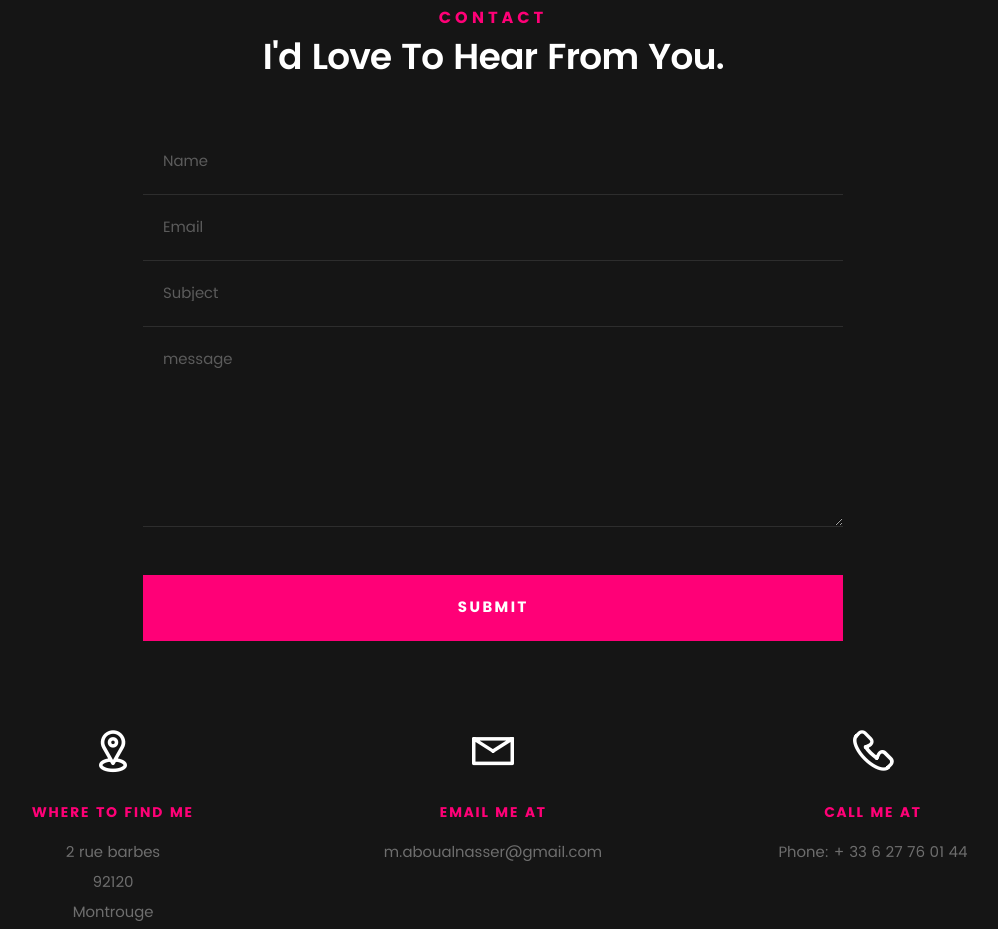
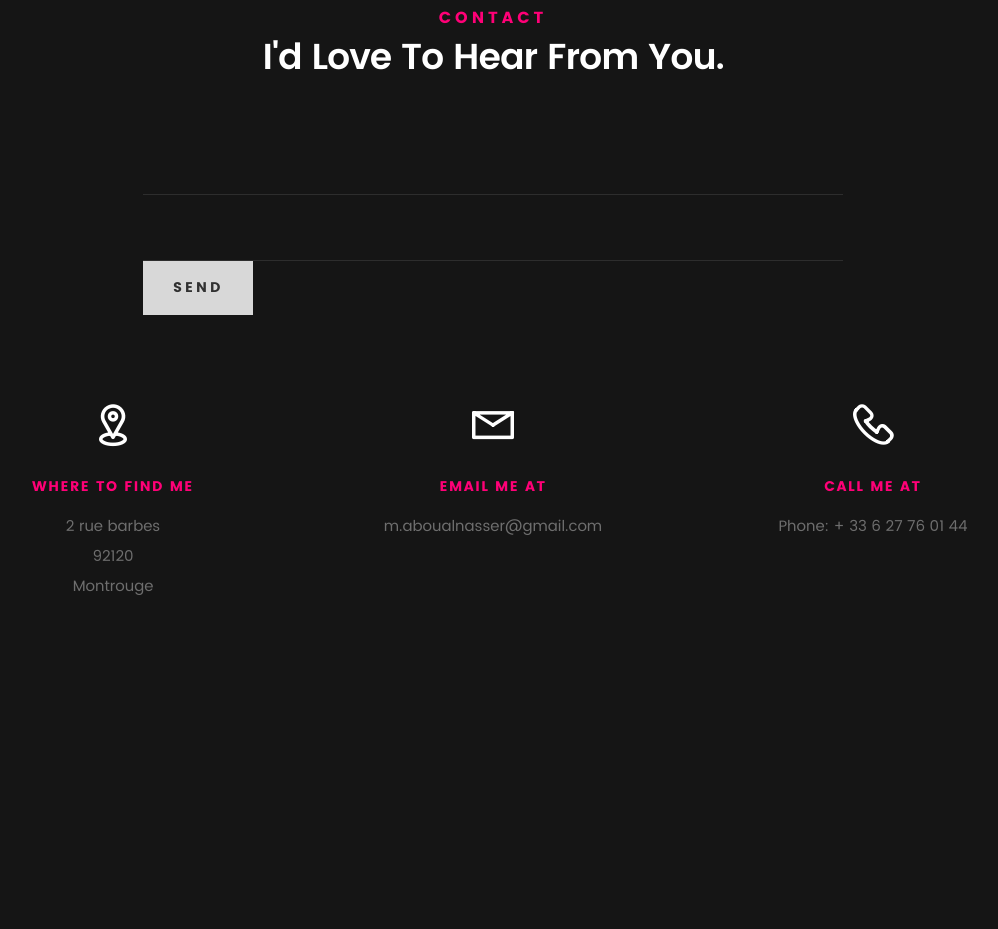
Before and after one commit to aboualnaser/aboualnaser.github.io, a plain HTML site: page index.html in a window 1280 px wide. Shown: the part 3955-4884 px from the top of the page, without its empty margins (147-1145 px from the left). After the commit the page ends 4689 px from the top, so only its background shows below. Drawn offline with Linux system fonts and the light colour scheme; files whose address does not match are found by name.

Commit message:
test email2

```diff
--- a/index.html
+++ b/index.html
@@ -496,35 +496,13 @@ randonnée.
    		<div class="col-twelve">
 
             <!-- form -->
-            <form action="https://formspree.io/m.aboualnasser@gmail.com" name="contactForm" id="contactForm" method="post" action="">
-      			<fieldset>
-
-                  <div class="form-field">
- 						   <input name="name" type="text" id="contactName" placeholder="Name" value="" minlength="2" required="">
-                  </div>
-                  <div class="form-field">
-	      			   <input name="email" type="email" id="contactEmail" placeholder="Email" value="" required="">
-	               </div>
-                  <div class="form-field">
-	     				   <input name="contactSubject" type="text" id="contactSubject" placeholder="Subject" value="">
-	               </div>
-                  <div class="form-field">
-	                 	<textarea name="contactMessage" id="contactMessage" placeholder="message" rows="10" cols="50" required=""></textarea>
-	               </div>
-                 <div class="form-field">
-                     <button class="submitform">Submit</button>
-                     <div id="submit-loader">
-                        <div class="text-loader">Sending...</div>
-       				      <div class="s-loader">
-								  	<div class="bounce1"></div>
-								  	<div class="bounce2"></div>
-								  	<div class="bounce3"></div>
-								</div>
-							</div>
-                  </div>
-
-      			</fieldset>
-      		</form> <!-- Form End -->
+            <form action="https://formspree.io/your@email.com"
+      method="POST">
+    <input type="text" name="name">
+    <input type="email" name="_replyto">
+    <input type="submit" value="Send">
+</form>
+           <!-- Form End -->
 
             <!-- contact-warning -->
             <div id="message-warning">
```
